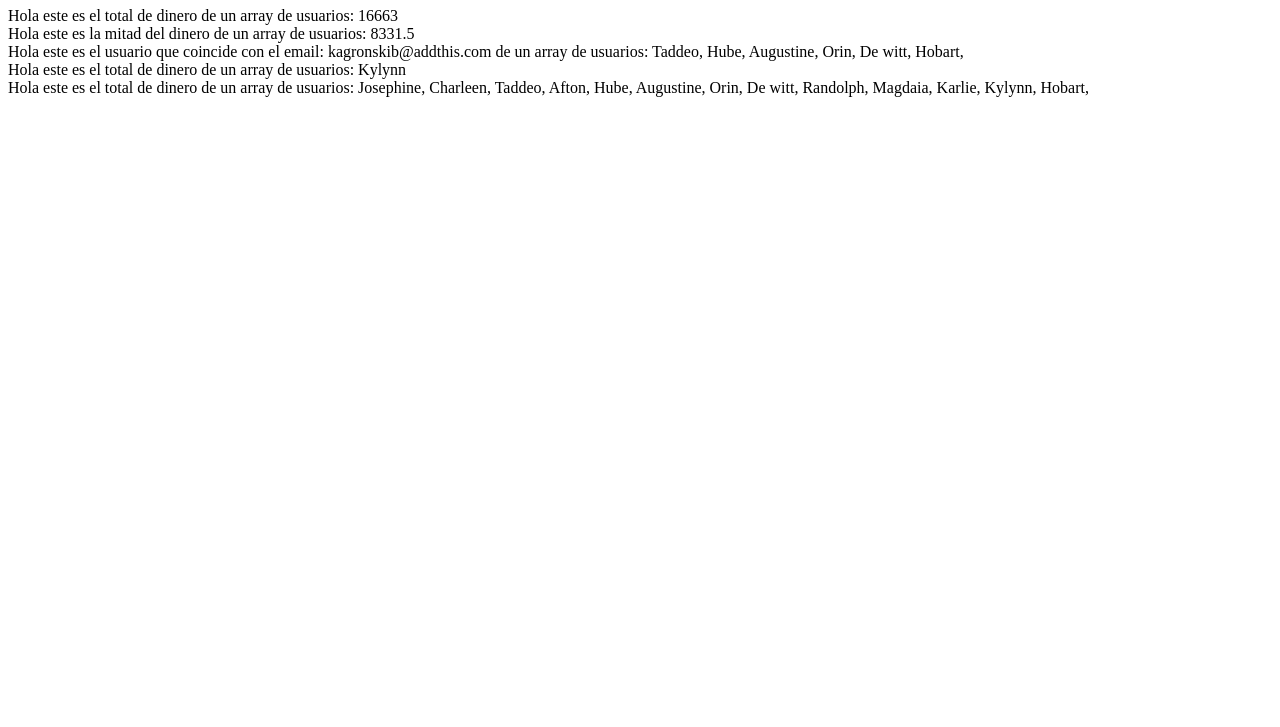
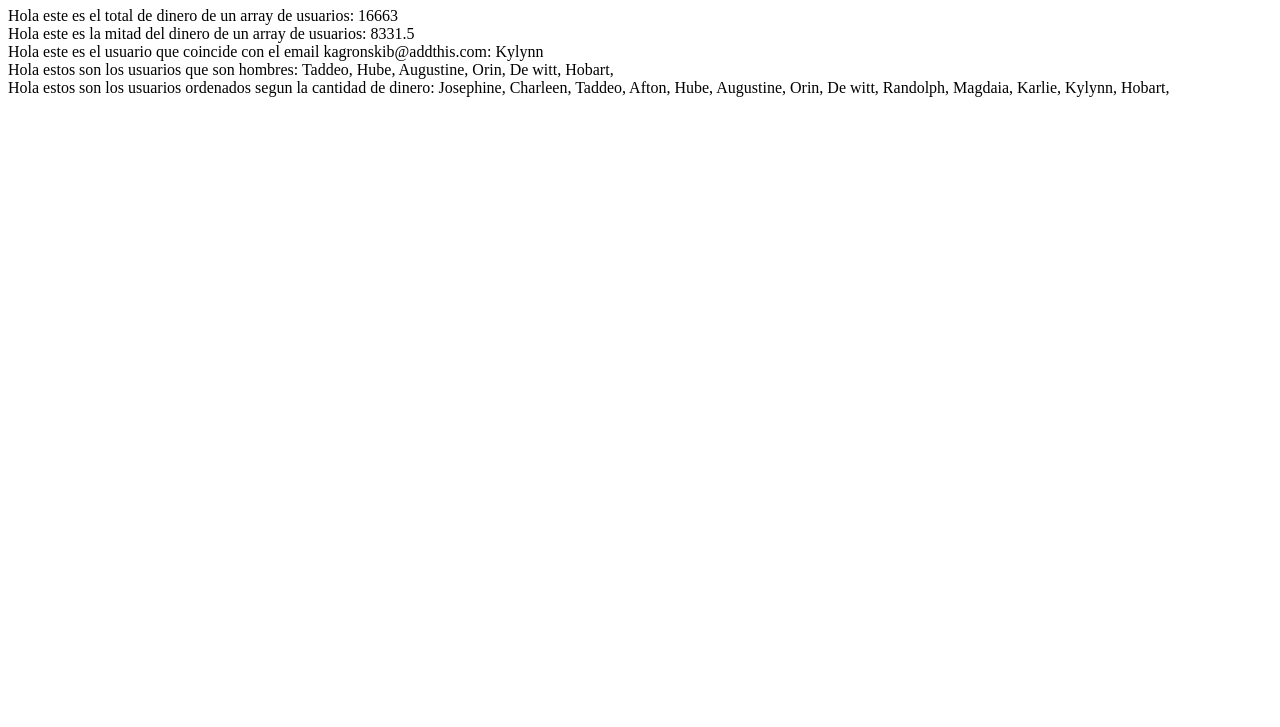
Before and after one commit to camilozv21/MongoDB, a plain HTML site: page index.html in a window 1280 px wide. Shown: the part 73-800 px from the top of the page. Drawn offline with Linux system fonts and the light colour scheme.

Commit message:
fixing html

```diff
--- a/index.html
+++ b/index.html
@@ -11,10 +11,9 @@
     <h1>Esta pagina web permite mostrar 5 metodos de array</h1>
     <div class="container1">Hola este es el total de dinero de un array de usuarios: </div>
     <div class="container2">Hola este es la mitad del dinero de un array de usuarios: </div>
-    <div class="container3">Hola este es el usuario que coincide con el email: kagronskib@addthis.com de un array de
-        usuarios: </div>
-    <div class="container4">Hola este es el total de dinero de un array de usuarios: </div>
-    <div class="container5">Hola este es el total de dinero de un array de usuarios: </div>
+    <div class="container4">Hola este es el usuario que coincide con el email kagronskib@addthis.com: </div>
+    <div class="container3">Hola estos son los usuarios que son hombres: </div>
+    <div class="container5">Hola estos son los usuarios ordenados segun la cantidad de dinero: </div>
 
     <script src="/MongoDB/app.js"></script>
 </body>
```
